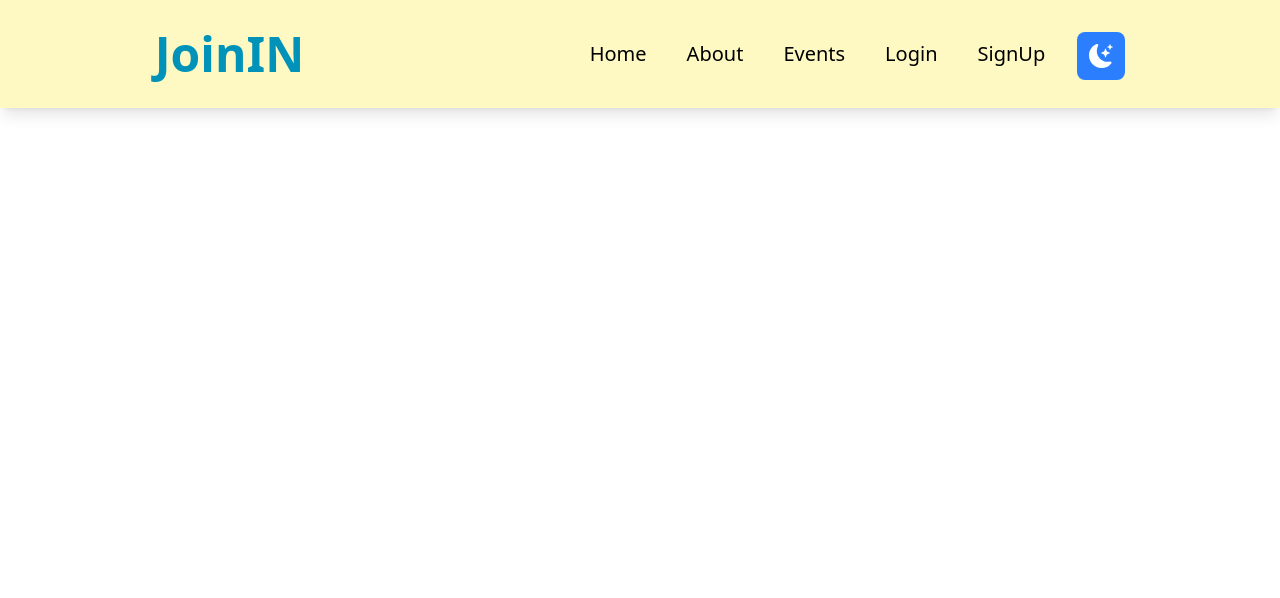
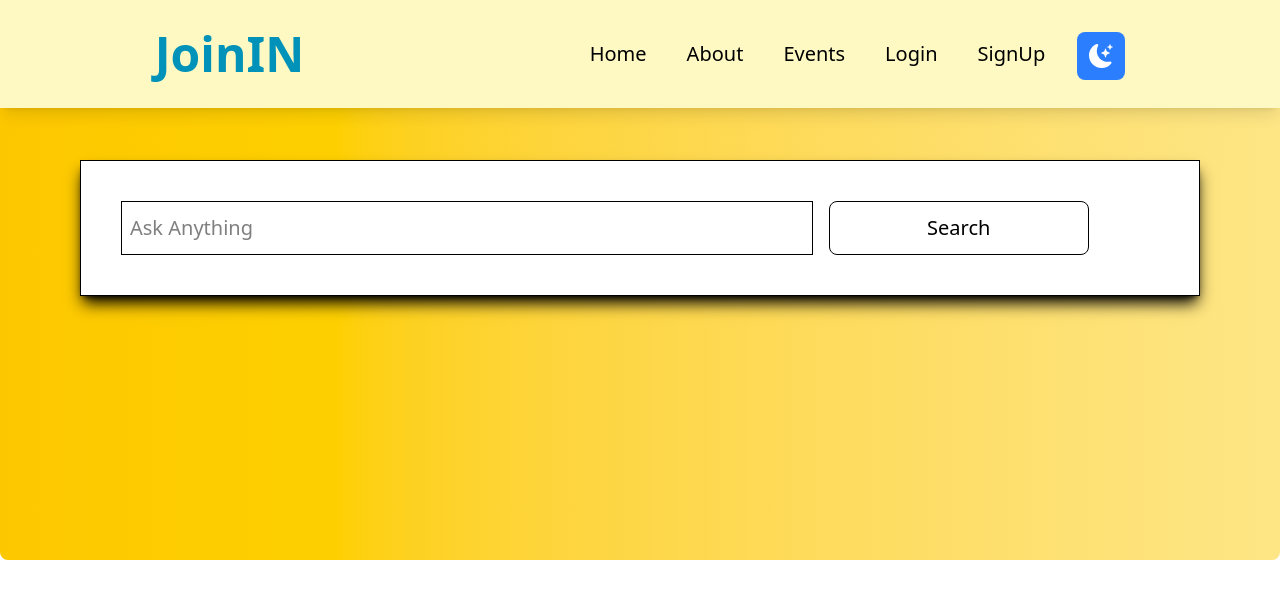
Before and after one commit to AbhipsaMohapatra/joinin-frontend, a React (Vite) app: page /ai in a window 1280 px wide. Shown: the top 598 px of the page. Built offline with nearby package versions, Linux system fonts and the light colour scheme.

Commit message:
Added AI Feature

```diff
--- a/src/App.jsx
+++ b/src/App.jsx
@@ -10,6 +10,7 @@ import Login from './components/Login';
 import SignUp from './components/SignUp'
 import EventDesc from './components/ui/EventDesc';
 import AboutMe from './components/ui/AboutMe';
+import AI from './components/AiUi/AI';
 
 
 function App() {
@@ -30,6 +31,7 @@ function App() {
         <Route path='/signUp' element={<SignUp/>}/>
         <Route path='/eventdesc' element={<EventDesc/>}/>
         <Route path='/aboutme' element={<AboutMe/>}/>
+        <Route path='/ai' element={<AI/>}/>
 
        </Routes>
      </BrowserRouter>
--- /dev/null
+++ b/src/components/AiUi/AI.jsx
@@ -0,0 +1,95 @@
+import React, { useRef, useState, useEffect } from "react";
+// Import Swiper React components
+import { motion, useInView } from "motion/react";
+import Skeleton from '@mui/material/Skeleton';
+import toast, { Toaster } from "react-hot-toast";
+const AI = () => {
+    const sectionRef = useRef(null);
+      const isinView = useInView(sectionRef, { once: true });
+
+      const [data,setData] = useState("");
+      const [prompt,setPrompt] = useState("");
+      const [loading,setLoading] = useState(false);
+      const [open,setOpen] = useState(false);
+
+      const handleChange = (e)=>{
+        e.preventDefault();
+        setPrompt(e.target.value);
+
+      }
+
+      const handleClick = async()=>{
+
+        if(prompt.length==0){
+          toast.error("Give Appropriate Prompts");
+          return;
+
+        }
+        setLoading(true);
+        setOpen(true);
+        try{
+          const res = await fetch('http://localhost:3000/api/chat',{method:"POST",headers:{"Content-Type":"application/json"},body:JSON.stringify({ prompt })})
+          if(res.status==500){
+            toast.error("Server error please wait for the api to respond");
+
+          }
+          let ans = res.json();
+          setData(ans.answer);
+          setPrompt("");
+
+
+        }
+        catch(e){
+          toast.error(e.message);
+
+        }
+        finally{
+          setLoading(false);
+        }
+
+
+      }
+
+
+
+
+  return (
+    <motion.section
+          ref={sectionRef}
+          initial={{ opacity: 0, y: 50 }}
+          animate={isinView ? { opacity: 1, y: 0 } : {}}
+          transition={{ duration: 0.8, ease: "easeOut" }}
+          className=" p-10 sm:p-20 bg-gradient-to-r from-yellow-400 to-amber-200 dark:bg-slate-700 dark:bg-none rounded-lg min-h-[70vh]"
+        >
+           <Toaster position="top-center" reverseOrder={false} />
+
+            <div className="container w-full border my-30  sm:my-20 p-10 mx-auto bg-white dark:bg-slate-800 shadow-lg shadow-black dark:shadow-white text-black dark:text-white">
+
+              <div className="flex gap-2 sm:gap-4">
+                <input value={prompt} onChange={handleChange} className="border dark:border-white w-2/3 text-black dark:text-white p-2 text-xl " placeholder="Ask Anything" />
+                <button type="button" onClick={handleClick} className="border w-1/3 sm:w-1/4 py-3 rounded-lg hover:cursor-pointer hover:scale-105 text-xl hover:bg-green-400">Search</button>
+              </div>
+
+              {open&& <div className="border my-5 text-xl p-3">
+                <h2 className="text-center font-bold text-2xl my-2">Your answer is</h2>
+                {loading?<Skeleton variant="rectangular" className="w-full dark:bg-white" />:<p>{data}</p>}
+
+
+                <button className="my-3 block w-fit p-3 hover:cursor-pointer text-xl border dark:border-white hover:bg-green-500 transition-all duration-150" onClick={()=>setOpen(false)}>Close</button>
+                {/* Lorem ipsum, dolor sit amet consectetur adipisicing elit. A iste vel voluptatum consequatur illum. Explicabo ea at commodi hic delectus exercitationem eveniet rerum! */}
+              </div>}
+
+
+
+
+
+
+
+
+            </div>
+
+    </motion.section>
+  )
+}
+
+export default AI
--- a/src/components/ui/Draw.jsx
+++ b/src/components/ui/Draw.jsx
@@ -39,7 +39,7 @@ const Draw = ({name}) => {
      { text: "About Me", path: "/aboutme", icon: <AccountCircleIcon sx={{ fontSize: 30 }} /> },
       { text: "My Events", path: "/events", icon: <EmojiEventsIcon sx={{fontSize:30}}/> },
       { text: "All Events", path: "/events", icon: <EventIcon sx={{fontSize:30}}/> },
-      { text: "Ask AI", path: "/events", icon: <SmartToyIcon sx={{fontSize:30}}/> },
+      { text: "Ask AI", path: "/ai", icon: <SmartToyIcon sx={{fontSize:30}}/> },
   ];
 
 // const adminMenu = ['About me', 'Add Event', 'All Events', 'See Feedbacks','Ask AI'];
@@ -49,7 +49,7 @@ const Draw = ({name}) => {
       { text: "All Events", path: "/events", icon: <EventIcon sx={{fontSize:30}}/> },
       { text: "See Feedbacks", path: "/events", icon: <ThumbUpAltIcon sx={{fontSize:30}}/> },
 
-      { text: "Ask AI", path: "/events", icon: <SmartToyIcon sx={{fontSize:30}}/> },
+      { text: "Ask AI", path: "/ai", icon: <SmartToyIcon sx={{fontSize:30}}/> },
   ];
 
 
```
